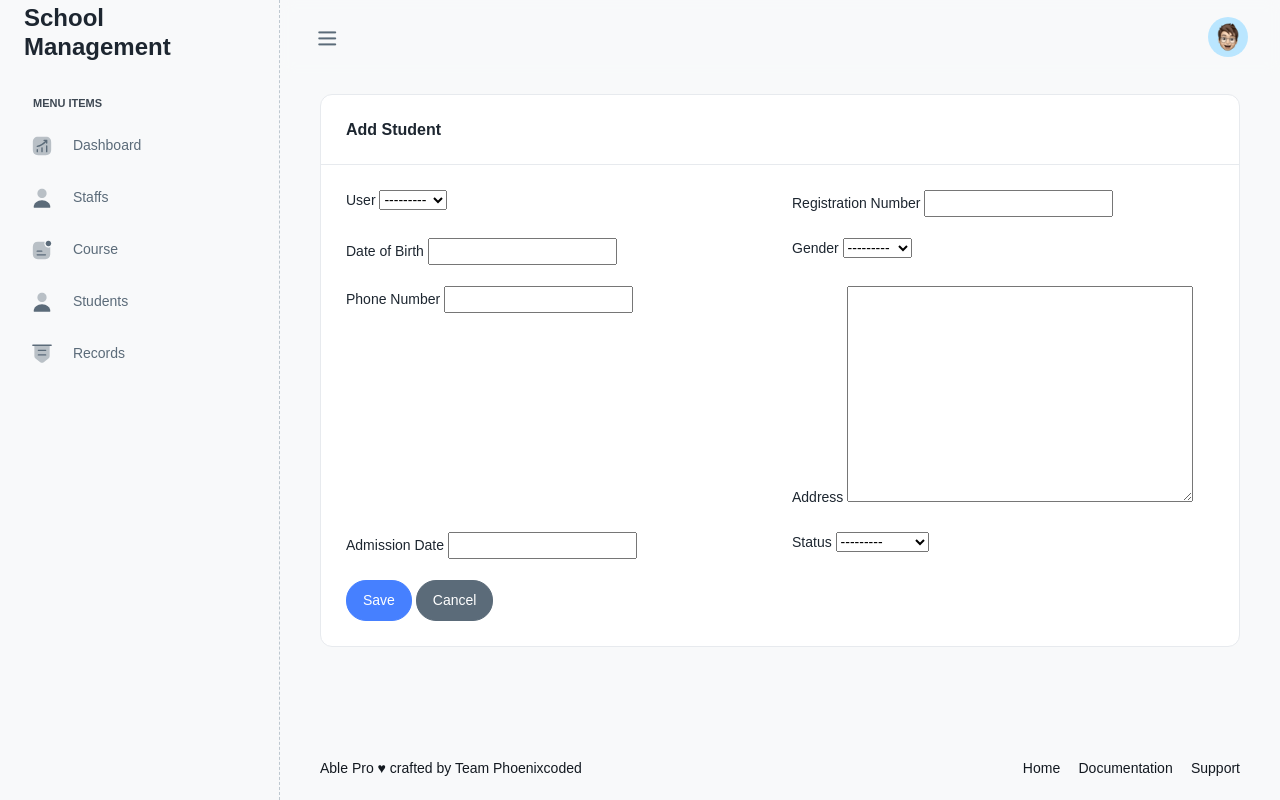
After one commit to SalmanuRidwan/school, a Django app: page /students/create/ in a window 1280 px wide. The commit adds this page. Run offline with Django 5.2, Linux system fonts and the light colour scheme; the visitor is signed in with stand-in values (Sample User, id 1); data comes from the database, SQL or seed files in the repository; some libraries are stand-ins or nearby versions.

Commit message:
miltesone

```diff
--- a/core/forms.py
+++ b/core/forms.py
@@ -2,6 +2,7 @@ from django import forms
 from django.contrib.auth.forms import UserCreationForm, AuthenticationForm
 from django.contrib.auth import password_validation, get_user_model
 from django.utils.translation import gettext_lazy as _
+from .models import Student, Staff, Course, AcademicRecord
 
 
 User = get_user_model()
@@ -52,3 +53,24 @@ class CustomUserCreationForm(UserCreationForm):
         fields = UserCreationForm.Meta.fields + \
             ('first_name', 'last_name', 'username', 'email',
              'password1', 'password2',)
+
+
+class StudentForm(forms.ModelForm):
+    class Meta:
+        model = Student
+        fields = ['user', 'registration_number', 'dob', 'gender', 'phone_number', 'address', 'admission_date', 'status']
+
+class StaffForm(forms.ModelForm):
+    class Meta:
+        model = Staff
+        fields = ['user', 'phone_number', 'address', 'department']
+
+class CourseForm(forms.ModelForm):
+    class Meta:
+        model = Course
+        fields = ['code', 'name', 'credits']
+
+class AcademicRecordForm(forms.ModelForm):
+    class Meta:
+        model = AcademicRecord
+        fields = ['student', 'course', 'semester', 'year', 'grade']
--- a/core/models.py
+++ b/core/models.py
@@ -46,21 +46,21 @@ class Course(models.Model):
 
 
 class AcademicRecord(models.Model):
-    student = models.ForeignKey(Student, on_delete=models.CASCADE, related_name='academic_records')
+    student = models.ForeignKey(Student, on_delete=models.CASCADE, related_name='students')
     course = models.ForeignKey(Course, on_delete=models.CASCADE)
     semester = models.CharField(max_length=50, choices=SEMESTER_CHOICES)
     year = models.IntegerField()
     grade = models.CharField(max_length=1)
 
     def __str__(self):
-        return f'{self.student} - {self.course} ({self.semester} {self.year})'
+        return f'{self.student.user.first_name} {self.student.user.last_name} - {self.course} ({self.semester} {self.year})'
 
 
 class Staff(models.Model):
     user = models.OneToOneField(CustomUser, on_delete=models.CASCADE)
     phone_number = models.CharField(max_length=20)
     address = models.TextField()
-    hire_date = models.DateField()
+    hire_date = models.DateField(auto_now_add=True)
     department = models.CharField(max_length=100, blank=True, null=True)
 
     def __str__(self):
--- a/core/urls.py
+++ b/core/urls.py
@@ -2,5 +2,28 @@ from django.urls import path
 from .views import *
 
 urlpatterns = [
-    path('', home, name='home')
+    path('', home, name='home'),
+    path('student/<int:student_id>/grades/', update_student_grades, name='update_student_grades'),
+
+     # Student URLs
+    path('students/', student_list, name='student_list'),
+    path('students/<int:pk>/', student_detail, name='student_detail'),
+    path('students/create/', student_create, name='student_create'),
+    path('students/<int:pk>/edit/', student_update, name='student_update'),
+    path('students/<int:pk>/delete/', student_delete, name='student_delete'),
+
+    # Staff URLs
+    path('staff/', staff_list, name='staff_list'),
+    path('staff/<int:pk>/', staff_detail, name='staff_detail'),
+    path('staff/create/', staff_create, name='staff_create'),
+    path('staff/<int:pk>/edit/', staff_update, name='staff_update'),
+    path('staff/<int:pk>/delete/', staff_delete, name='staff_delete'),
+
+    # Course URLs
+    path('courses/', course_list, name='course_list'),
+    path('courses/create/', course_create, name='course_create'),
+
+    # Academic Record URLs
+    path('records/', academic_record_list, name='academic_record_list'),
+    path('records/create/', academic_record_create, name='academic_record_create'),
 ]
--- a/core/views.py
+++ b/core/views.py
@@ -1,4 +1,170 @@
-from django.shortcuts import render
+from django.shortcuts import render, get_object_or_404, redirect
+from django.contrib.auth.decorators import login_required
+from django.urls import reverse_lazy
+from .models import Student, Staff, Course, AcademicRecord
+from .forms import StudentForm, StaffForm, CourseForm, AcademicRecordForm
+
+GRADE_POINTS = {
+    'A': 5,
+    'B': 4,
+    'C': 3,
+    'D': 2,
+    'E': 1,
+    'F': 0
+}
+
+@login_required
+def update_student_grades(request, student_id):
+    student = get_object_or_404(Student, id=student_id)
+    records = AcademicRecord.objects.filter(student=student)
+
+    if request.method == 'POST':
+        for record in records:
+            grade_key = f'grade_{record.id}'
+            new_grade = request.POST.get(grade_key)
+            if new_grade in GRADE_POINTS:
+                record.grade = new_grade
+                record.save()
+        return redirect('update_student_grades', student_id=student.id)
+
+    cgpa = calculate_cgpa(records)
+
+    return render(request, 'update_student_grades.html', {
+        'student': student,
+        'records': records,
+        'cgpa': cgpa
+    })
+
+def calculate_cgpa(records):
+    total_points = 0
+    total_courses = 0
+
+    for record in records:
+        if record.grade in GRADE_POINTS:
+            total_points += GRADE_POINTS[record.grade]
+            total_courses += 1
+
+    return round(total_points / total_courses, 2) if total_courses > 0 else 0.0
+
+#student, staff, course, academic record
 
 def home(request):
     return render(request, 'dashboard.html')
+
+# Student Views
+@login_required
+def student_list(request):
+    students = Student.objects.all()
+    return render(request, 'student_list.html', {'students': students})
+
+@login_required
+def student_detail(request, pk):
+    student = get_object_or_404(Student, pk=pk)
+    return render(request, 'student_detail.html', {'student': student})
+
+@login_required
+def student_create(request):
+    if request.method == 'POST':
+        form = StudentForm(request.POST)
+        if form.is_valid():
+            form.save()
+            return redirect('student_list')
+    else:
+        form = StudentForm()
+    return render(request, 'student_form.html', {'form': form})
+
+@login_required
+def student_update(request, pk):
+    student = get_object_or_404(Student, pk=pk)
+    if request.method == 'POST':
+        form = StudentForm(request.POST, instance=student)
+        if form.is_valid():
+            form.save()
+            return redirect('student_list')
+    else:
+        form = StudentForm(instance=student)
+    return render(request, 'student_form.html', {'form': form})
+
+@login_required
+def student_delete(request, pk):
+    student = get_object_or_404(Student, pk=pk)
+    if request.method == 'POST':
+        student.delete()
+        return redirect('student_list')
+    return render(request, 'student_confirm_delete.html', {'student': student})
+
+# Staff Views
+@login_required
+def staff_list(request):
+    staff_members = Staff.objects.all()
+    return render(request, 'staff_list.html', {'staff_members': staff_members})
+
+@login_required
+def staff_detail(request, pk):
+    staff = get_object_or_404(Staff, pk=pk)
+    return render(request, 'staff_detail.html', {'staff': staff})
+
+@login_required
+def staff_create(request):
+    if request.method == 'POST':
+        form = StaffForm(request.POST)
+        if form.is_valid():
+            form.save()
+            return redirect('staff_list')
+    else:
+        form = StaffForm()
+    return render(request, 'staff_form.html', {'form': form})
+
+@login_required
+def staff_update(request, pk):
+    staff = get_object_or_404(Staff, pk=pk)
+    if request.method == 'POST':
+        form = StaffForm(request.POST, instance=staff)
+        if form.is_valid():
+            form.save()
+            return redirect('staff_list')
+    else:
+        form = StaffForm(instance=staff)
+    return render(request, 'staff_form.html', {'form': form})
+
+@login_required
+def staff_delete(request, pk):
+    staff = get_object_or_404(Staff, pk=pk)
+    if request.method == 'POST':
+        staff.delete()
+        return redirect('staff_list')
+    return render(request, 'staff_confirm_delete.html', {'staff': staff})
+
+# Course Views
+@login_required
+def course_list(request):
+    courses = Course.objects.all()
+    return render(request, 'course_list.html', {'courses': courses})
+
+@login_required
+def course_create(request):
+    if request.method == 'POST':
+        form = CourseForm(request.POST)
+        if form.is_valid():
+            form.save()
+            return redirect('course_list')
+    else:
+        form = CourseForm()
+    return render(request, 'course_form.html', {'form': form})
+
+# Academic Record Views
+@login_required
+def academic_record_list(request):
+    records = AcademicRecord.objects.all()
+    return render(request, 'academic_record_list.html', {'records': records})
+
+@login_required
+def academic_record_create(request):
+    if request.method == 'POST':
+        form = AcademicRecordForm(request.POST)
+        if form.is_valid():
+            form.save()
+            return redirect('academic_record_list')
+    else:
+        form = AcademicRecordForm()
+    return render(request, 'academic_record_form.html', {'form': form})
--- a/templates/base.html
+++ b/templates/base.html
@@ -24,34 +24,14 @@
             <div class="navbar-wrapper">
                 <div class="m-header">
                     <a href="../dashboard/index.html" class="b-brand text-primary">
-                        <h3>Project</h3>
-                        {% comment %} <img src="{% static 'assets/images/logo-dark.svg' %}" class="img-fluid logo-lg" alt="logo"> <span class="badge bg-light-success rounded-pill ms-2 theme-version">v9.5.0</span> {% endcomment %}
+                        <h3>School Management</h3>
                     </a>
                 </div>
                 <div class="navbar-content">
-                    <div class="card pc-user-card">
-                        <div class="card-body">
-                            <div class="d-flex align-items-center">
-                                <div class="flex-shrink-0"><img src="{% static 'assets/images/user/avatar-1.jpg' %}" alt="user-image" class="user-avtar wid-45 rounded-circle"></div>
-                                <div class="flex-grow-1 ms-3 me-2">
-                                    <h6 class="mb-0" data-i18n="Jonh Smith">Jonh Smith</h6>
-                                    <small data-i18n="Administrator">Administrator</small>
-                                </div>
-                                <a class="btn btn-icon btn-link-secondary avtar" data-bs-toggle="collapse" href="#pc_sidebar_userlink">
-                                    <svg class="pc-icon">
-                                        <use xlink:href="#custom-sort-outline"></use>
-                                    </svg>
-                                </a>
-                            </div>
-                            <div class="collapse pc-user-links" id="pc_sidebar_userlink">
-                                <div class="pt-3"><a href="#!"><i class="ti ti-user"></i> <span data-i18n="My Account">My Account</span> </a><a href="#!"><i class="ti ti-settings"></i> <span data-i18n="Settings">Settings</span> </a><a href="#!"><i class="ti ti-lock"></i> <span data-i18n="Lock Screen">Lock Screen</span> </a><a href="#!"><i class="ti ti-power"></i> <span data-i18n="Logout">Logout</span></a></div>
-                            </div>
-                        </div>
-                    </div>
                     <ul class="pc-navbar">
                         <li class="pc-item pc-caption"><label data-i18n="Menu Items">Menu Items</label></li>
                         <li class="pc-item pc-hasmenu">
-                            <a href="#!" class="pc-link">
+                            <a href="{% url 'home' %}" class="pc-link">
                                 <span class="pc-micon">
                                     <svg class="pc-icon">
                                         <use xlink:href="#custom-status-up"></use>
@@ -61,78 +41,43 @@
                             </a>
                         </li>
                         <li class="pc-item pc-hasmenu">
-                            <a href="#!" class="pc-link">
-                                <span class="pc-micon">
-                                    <svg class="pc-icon">
-                                        <use xlink:href="#custom-document"></use>
-                                    </svg>
-                                </span>
-                                <span class="pc-mtext" data-i18n="Layouts">Layouts</span>
-                            </a>
-                        </li>
-                        <li class="pc-item pc-hasmenu">
-                            <ul class="pc-submenu">
-                                <li class="pc-item"><a class="pc-link" href="../admins/course-dashboard.html" data-i18n="Dashboard">Dashboard</a></li>
-                                <li class="pc-item"><a class="pc-link" href="../admins/course-pricing.html" data-i18n="Pricing">Pricing</a></li>
-                                <li class="pc-item"><a class="pc-link" href="../admins/course-site.html" data-i18n="Site">Site</a></li>
-                                <li class="pc-item pc-hasmenu">
-                                    <a class="pc-link" href="#!"><span data-i18n="Setting">Setting</span> <span class="pc-arrow"><i data-feather="chevron-right"></i></span></a>
-                                    <ul class="pc-submenu">
-                                        <li class="pc-item"><a class="pc-link" href="../admins/course-setting-payment.html" data-i18n="Payment">Payment</a></li>
-                                        <li class="pc-item"><a class="pc-link" href="../admins/course-setting-pricing.html" data-i18n="Pricing">Pricing</a></li>
-                                        <li class="pc-item"><a class="pc-link" href="../admins/course-setting-notifications.html" data-i18n="Notification">Notifications</a></li>
-                                    </ul>
-                                </li>
-                            </ul>
-                        </li>
-                        <li class="pc-item pc-hasmenu">
-                            <a href="#!" class="pc-link">
+                            <a href="{% url 'staff_list' %}" class="pc-link">
                                 <span class="pc-micon">
                                     <svg class="pc-icon">
                                         <use xlink:href="#custom-user"></use>
                                     </svg>
                                 </span>
-                                <span class="pc-mtext">Another Section</span>
+                                <span class="pc-mtext">Staffs</span>
+                            </a>
+                        </li>
+                        <li class="pc-item">
+                            <a href="{% url 'course_list' %}" class="pc-link">
+                                <span class="pc-micon">
+                                    <svg class="pc-icon">
+                                        <use xlink:href="#custom-notification-status"></use>
+                                    </svg>
+                                </span>
+                                <span class="pc-mtext" data-i18n="Course">Course</span>
                             </a>
                         </li>
                         <li class="pc-item pc-hasmenu">
-                            <a href="#!" class="pc-link">
+                            <a href="{% url 'student_list' %}" class="pc-link">
                                 <span class="pc-micon">
                                     <svg class="pc-icon">
-                                        <use xlink:href="#custom-24-support"></use>
+                                        <use xlink:href="#custom-user"></use>
                                     </svg>
                                 </span>
-                                <span class="pc-mtext">Courses</span>
+                                <span class="pc-mtext">Students</span>
                             </a>
                         </li>
                         <li class="pc-item pc-hasmenu">
-                            <a href="#!" class="pc-link">
+                            <a href="{% url 'academic_record_list' %}" class="pc-link">
                                 <span class="pc-micon">
                                     <svg class="pc-icon">
                                         <use xlink:href="#custom-bill"></use>
                                     </svg>
                                 </span>
-                                <span class="pc-mtext" data-i18n="Invoice">Invoice</span>
-                            </a>
-                        </li>
-                        <li class="pc-item pc-hasmenu">
-                            <a href="#!" class="pc-link">
-                                <span class="pc-micon">
-                                    <svg class="pc-icon">
-                                        <use xlink:href="#custom-level"></use>
-                                    </svg>
-                                </span>
-                                <span class="pc-mtext" data-i18n="Menu levels">Menu levels</span>
-                            </a>
-                        </li>
-                        <li class="pc-item">
-                            <a href="#" class="pc-link">
-                                <span class="pc-micon">
-                                    <svg class="pc-icon">
-                                        <use xlink:href="#custom-notification-status"></use>
-                                    </svg>
-                                </span>
-                                <span class="pc-mtext" data-i18n="Sample Page">Sample page</span>
+                                <span class="pc-mtext" data-i18n="Records">Records</span>
                             </a>
                         </li>
                     </ul>
--- a/templates/dashboard.html
+++ b/templates/dashboard.html
@@ -14,9 +14,6 @@
                         </div>
                     </div>
                     <div class="col-sm-6 text-center">
-                        <div class="img-welcome-banner">
-                            <img src="{% static 'assets/images/widget/welcome-banner.png' %}" alt="img" class="img-fluid">
-                        </div>
                     </div>
                 </div>
             </div>
--- /dev/null
+++ b/templates/student_form.html
@@ -0,0 +1,70 @@
+{% extends "base.html" %}
+{% block title %}{% if form.instance.pk %}Edit Student{% else %}Add Student{% endif %}{% endblock title %}
+{% block content %}
+<div class="row">
+    <div class="col-12">
+       <div class="card">
+          <div class="card-header">
+             <h5>{% if form.instance.pk %}Edit Student{% else %}Add Student{% endif %}</h5>
+          </div>
+          <div class="card-body">
+             <form method="post">
+                {% csrf_token %}
+                <div class="row">
+                   <div class="col-md-6">
+                      <div class="mb-3">
+                         <label class="form-label">User</label>
+                         {{ form.user }}
+                      </div>
+                   </div>
+                   <div class="col-md-6">
+                      <div class="mb-3">
+                         <label class="form-label">Registration Number</label>
+                         {{ form.registration_number }}
+                      </div>
+                   </div>
+                   <div class="col-md-6">
+                      <div class="mb-3">
+                         <label class="form-label">Date of Birth</label>
+                         {{ form.dob }}
+                      </div>
+                   </div>
+                   <div class="col-md-6">
+                      <div class="mb-3">
+                         <label class="form-label">Gender</label>
+                         {{ form.gender }}
+                      </div>
+                   </div>
+                   <div class="col-md-6">
+                      <div class="mb-3">
+                         <label class="form-label">Phone Number</label>
+                         {{ form.phone_number }}
+                      </div>
+                   </div>
+                   <div class="col-md-6">
+                      <div class="mb-3">
+                         <label class="form-label">Address</label>
+                         {{ form.address }}
+                      </div>
+                   </div>
+                   <div class="col-md-6">
+                      <div class="mb-3">
+                         <label class="form-label">Admission Date</label>
+                         {{ form.admission_date }}
+                      </div>
+                   </div>
+                   <div class="col-md-6">
+                      <div class="mb-3">
+                         <label class="form-label">Status</label>
+                         {{ form.status }}
+                      </div>
+                   </div>
+                </div>
+                <button type="submit" class="btn btn-primary">Save</button>
+                <a href="{% url 'student_list' %}" class="btn btn-secondary">Cancel</a>
+             </form>
+          </div>
+       </div>
+    </div>
+</div>
+{% endblock %}
```
Also changed, not shown: templates/academic_record_list.html (added, +53 -0 lines), templates/course_form.html (added, +40 -0 lines), templates/course_list.html (added, +39 -0 lines), templates/staff_confirm_delete.html (added, +9 -0 lines), templates/staff_detail.html (added, +9 -0 lines), templates/staff_form.html (added, +9 -0 lines), templates/staff_list.html (added, +50 -0 lines), templates/student_confirm_delete.html (added, +9 -0 lines), templates/student_detail.html (added, +12 -0 lines), templates/student_list.html (added, +50 -0 lines), templates/update_student_grades.html (added, +58 -0 lines), templates/academic_record_form.html (added).
